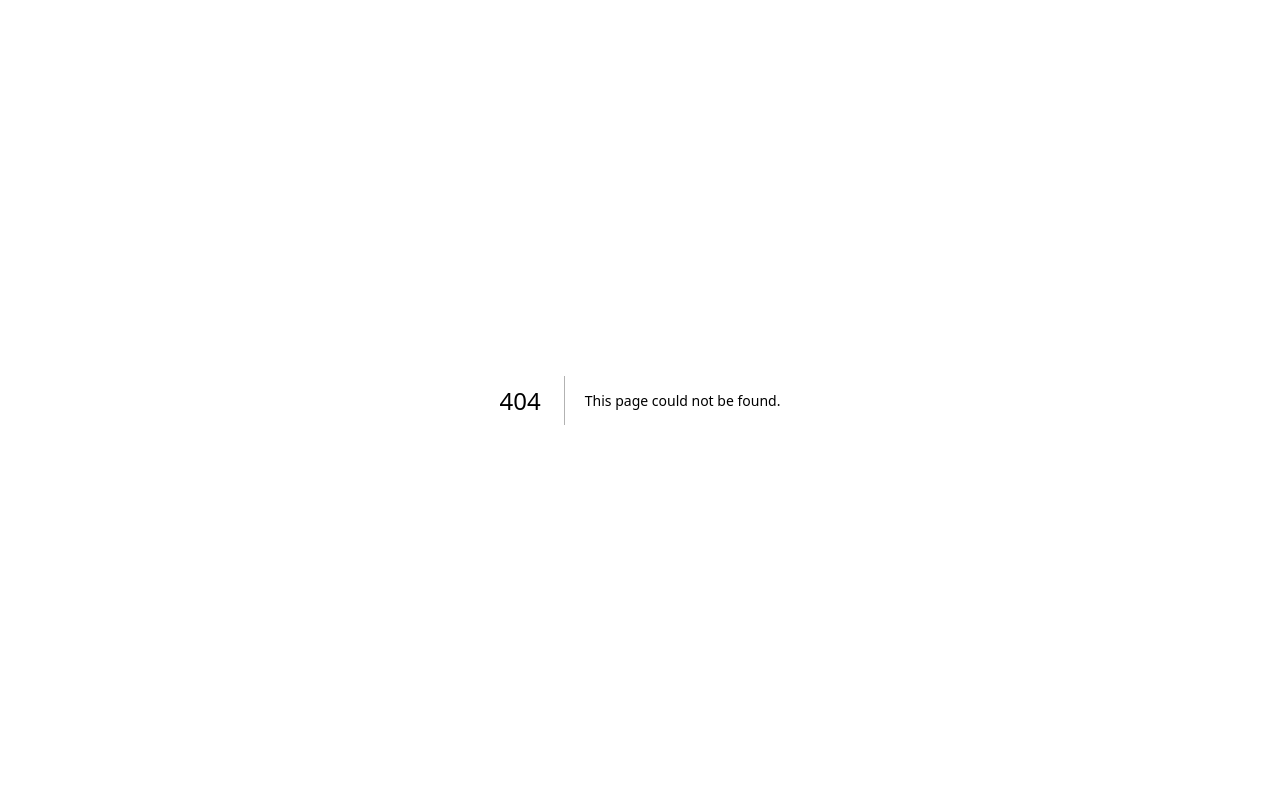
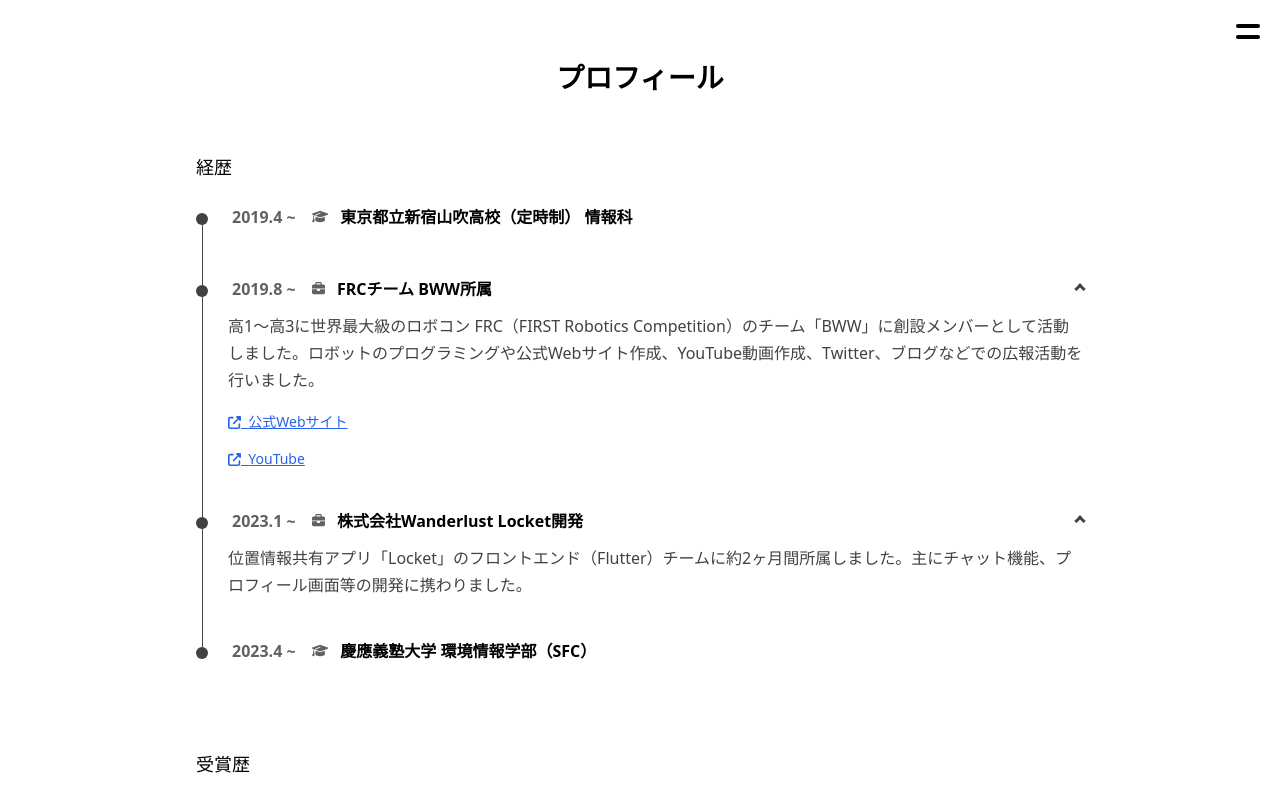
Before and after one commit to sakusaku3939/my-page, a Next.js app: page /profile in a window 1280 px wide. Before the commit this address had no page. Shown: the top 800 px of the page. Built offline with nearby package versions, Linux system fonts and the light colour scheme.

Commit message:
Move a profile page and change designs

```diff
--- a/src/components/molecule/HamburgerMenu/HamburgerMenu.tsx
+++ b/src/components/molecule/HamburgerMenu/HamburgerMenu.tsx
@@ -24,6 +24,7 @@ const HamburgerMenu = () => {
     <div className={`${menu.content} ${isMenuOpen ? menu.open : ""}`} style={{ height: windowSize.height }}>
       <div className={menu.linkWrapper}>
         <Link className={menu.link} href="/" onClick={() => setIsMenuOpen(false)}>HOME</Link>
+        <Link className={menu.link} href="/profile" onClick={() => setIsMenuOpen(false)}>プロフィール</Link>
         <Link className={menu.link} href="/posts" onClick={() => setIsMenuOpen(false)}>制作物</Link>
       </div>
     </div>
--- a/src/components/organism/Timeline/Timeline.module.css
+++ b/src/components/organism/Timeline/Timeline.module.css
@@ -1,5 +1,5 @@
 .list {
-    margin-bottom: 48px;
+    margin-bottom: 40px;
 }
 
 .list li {
@@ -29,7 +29,7 @@
 }
 
 .list li:last-child:after {
-    height: 40px;
+    height: 0;
 }
 
 .accordion summary {
--- a/src/components/organism/Timeline/Timeline.tsx
+++ b/src/components/organism/Timeline/Timeline.tsx
@@ -22,13 +22,14 @@ type TimeLineItemProps = {
   date: string
   icon: IconDefinition
   title: string
+  open?: boolean
   children?: ReactNode
 };
 
-const TimeLineItem = ({ date, icon, title, children }: TimeLineItemProps) => {
+const TimeLineItem = ({ date, icon, title, open = false, children }: TimeLineItemProps) => {
   return <>
     <li>
-      <details className={timeline.accordion}>
+      <details className={timeline.accordion} open={open}>
         <summary>
           <div className={timeline.titleWrapper}>
             <div className={timeline.date}>{date}</div>
--- /dev/null
+++ b/src/pages/profile/index.tsx
@@ -0,0 +1,71 @@
+import index from "@/styles/index.module.css";
+import Head from "next/head";
+import HamburgerMenu from "@/components/molecule/HamburgerMenu/HamburgerMenu";
+import { Timeline, TimeLineItem, TimeLineLink } from "@/components/organism/Timeline/Timeline";
+import { faBriefcase, faGraduationCap, faTrophy } from "@fortawesome/free-solid-svg-icons";
+import { Qualification, QualificationItem } from "@/components/organism/Qualification/Qualification";
+
+const Index = () => {
+  return (
+    <>
+      <Head>
+        <title>Aokiti | Profile</title>
+        <meta name="viewport" content="width=device-width, initial-scale=1" />
+        <link rel="icon" href="/favicon.ico" />
+      </Head>
+      <HamburgerMenu />
+      <h1 className={index.profileTitle}>プロフィール</h1>
+
+      <section className={index.section}>
+        <h1 className={index.h1}>経歴</h1>
+        <Timeline>
+          <TimeLineItem date="2019.4 ~" icon={faGraduationCap} title="東京都立新宿山吹高校（定時制） 情報科" />
+          <TimeLineItem date="2019.8 ~" icon={faBriefcase} title="FRCチーム BWW所属" open={true}>
+            高1〜高3に世界最大級のロボコン FRC（FIRST Robotics
+            Competition）のチーム「BWW」に創設メンバーとして活動しました。ロボットのプログラミングや公式Webサイト作成、YouTube動画作成、Twitter、ブログなどでの広報活動を行いました。
+            <TimeLineLink
+              description="公式Webサイト"
+              href="https://bww8231.fuji3.info/"
+            />
+            <TimeLineLink
+              description="YouTube"
+              href="https://www.youtube.com/@BWW8231"
+            />
+          </TimeLineItem>
+          <TimeLineItem date="2023.1 ~" icon={faBriefcase} title="株式会社Wanderlust Locket開発" open={true}>
+            位置情報共有アプリ「Locket」のフロントエンド（Flutter）チームに約2ヶ月間所属しました。主にチャット機能、プロフィール画面等の開発に携わりました。
+            <br />
+          </TimeLineItem>
+          <TimeLineItem date="2023.4 ~" icon={faGraduationCap} title="慶應義塾大学 環境情報学部（SFC）" />
+        </Timeline>
+
+        <h1 className={index.h1}>受賞歴</h1>
+        <Timeline>
+          <TimeLineItem date="2021.10" icon={faTrophy} title="アプリ甲子園2021 第3位・技術賞">
+            アプリ甲子園2021にて、プレゼン原稿表示アプリ「Presc」を発表しました。1次・2次選考を通過し、決勝大会で第3位と技術賞を頂きました。
+            <TimeLineLink
+              description="発表動画"
+              href="https://youtu.be/JblLFCS-Eqw"
+            />
+            <TimeLineLink
+              description="「プレゼンで時間オーバー」解決するアプリを高校生が開発｜ 高校生新聞オンライン"
+              href="https://www.koukouseishinbun.jp/articles/-/8347"
+            />
+          </TimeLineItem>
+          <TimeLineItem date="2022.8" icon={faTrophy} title="全国専門学科情報科研究協議会 優秀賞">
+            高校の情報科設置校が集まって年に1度開催する研究協議会にて、Prescを発表しました。生徒表彰にて優秀賞を頂きました。
+            <br />
+          </TimeLineItem>
+        </Timeline>
+
+        <h1 className={index.h1}>資格</h1>
+        <Qualification>
+          <QualificationItem title="基本情報技術者試験" period="2022年春期" institution="経済産業省" />
+          <QualificationItem title="ITパスポート試験" period="2020年秋期" institution="経済産業省" />
+        </Qualification>
+      </section>
+    </>
+  );
+};
+
+export default Index;
--- a/src/styles/index.module.css
+++ b/src/styles/index.module.css
@@ -22,7 +22,7 @@
 
 .h1 {
     margin-bottom: 24px;
-    font-size: 20px;
+    font-size: 18px;
 }
 
 .h2 {
@@ -35,6 +35,13 @@
 .wrapper {
     display: flex;
     justify-content: center;
+}
+
+.profileTitle {
+    font-size: 28px;
+    font-weight: bold;
+    text-align: center;
+    padding: 56px 16px;
 }
 
 .postTitle {
```
Also changed, not shown: src/pages/index.tsx (+1 -47 lines).
